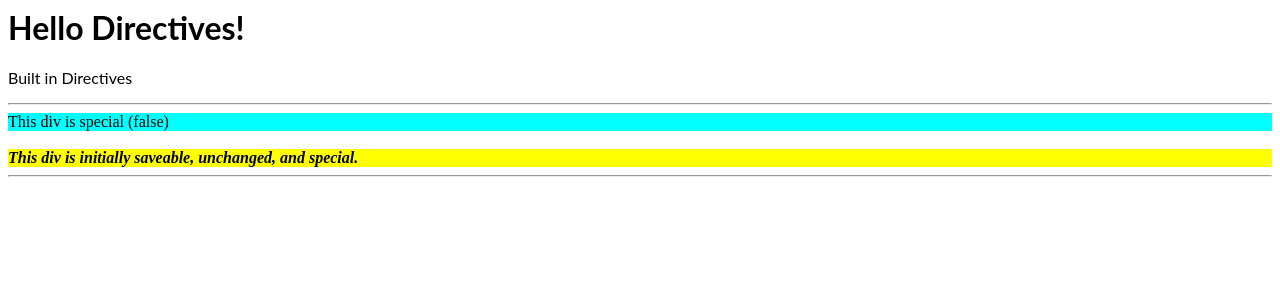
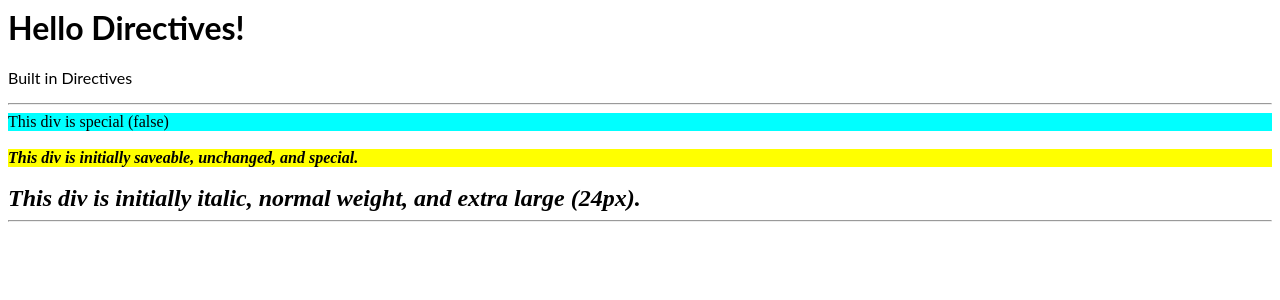
Before and after one commit to ShakibAhmed007/angular-dev-directives, an Angular app: page / in a window 1280 px wide. Shown: the top 300 px of the page. Built offline with nearby package versions, Linux system fonts and the light colour scheme.

Commit message:
2 files modified

```diff
--- a/src/app/built-in-directives/built-in-directives.component.html
+++ b/src/app/built-in-directives/built-in-directives.component.html
@@ -1,3 +1,7 @@
 <div [ngClass]="isSpecial ? 'special' : 'normal'">This div is special ({{isSpecial}})</div>
 <br/>
 <div [ngClass]="currentClasses">This div is initially saveable, unchanged, and special.</div>
+<br/>
+<div [ngStyle]="currentStyles">
+  This div is initially italic, normal weight, and extra large (24px).
+</div>
--- a/src/app/built-in-directives/built-in-directives.component.ts
+++ b/src/app/built-in-directives/built-in-directives.component.ts
@@ -17,6 +17,12 @@ export class BuiltInDirectivesComponent implements OnInit {
     special: true // background
   };
 
+  currentStyles = {
+    'font-style': true ? 'italic' : 'normal',
+    'font-weight': true ? 'bold' : 'normal',
+    'font-size': true ? '24px' : '12px'
+  };
+
   constructor() {}
 
   ngOnInit() {}
```
